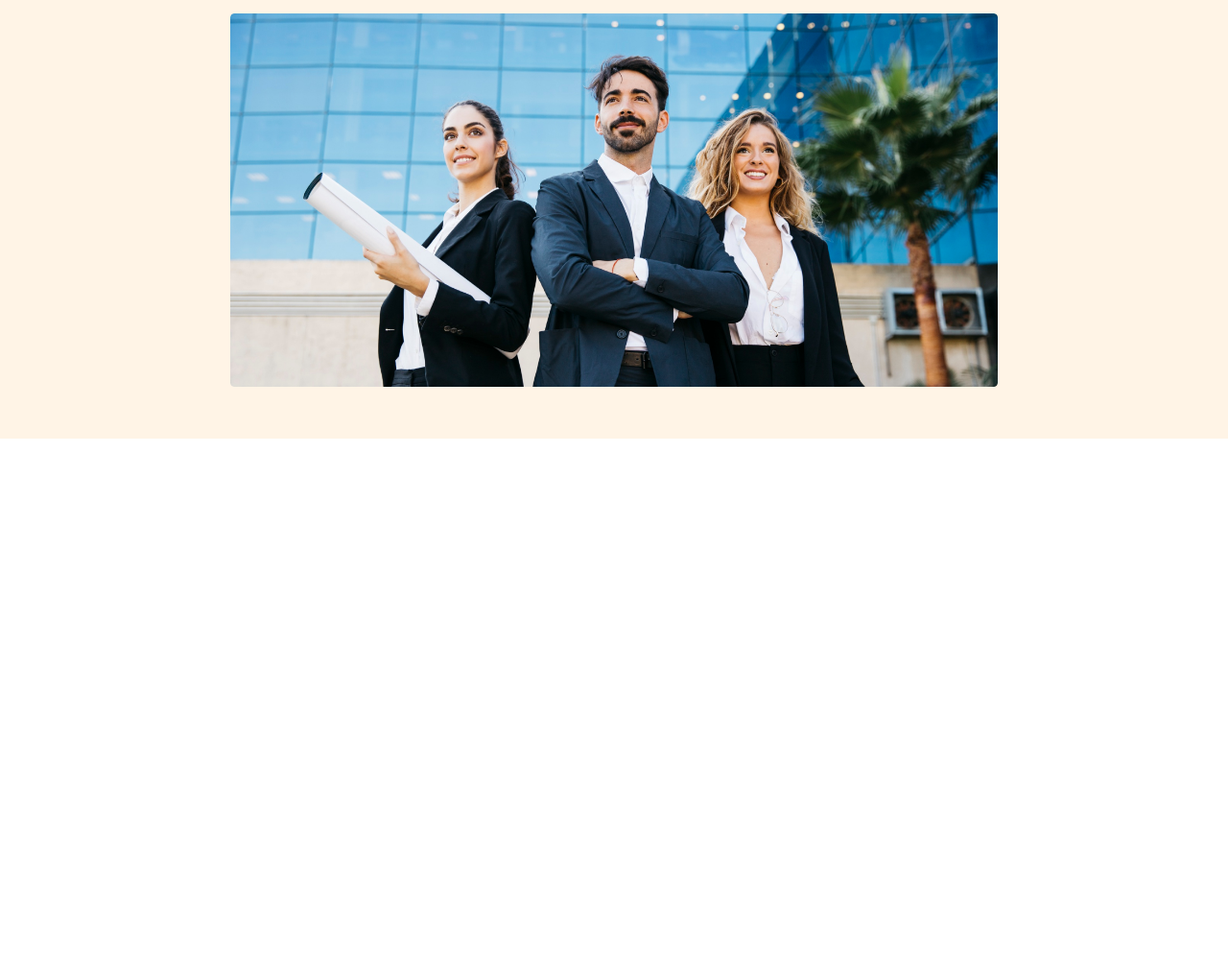
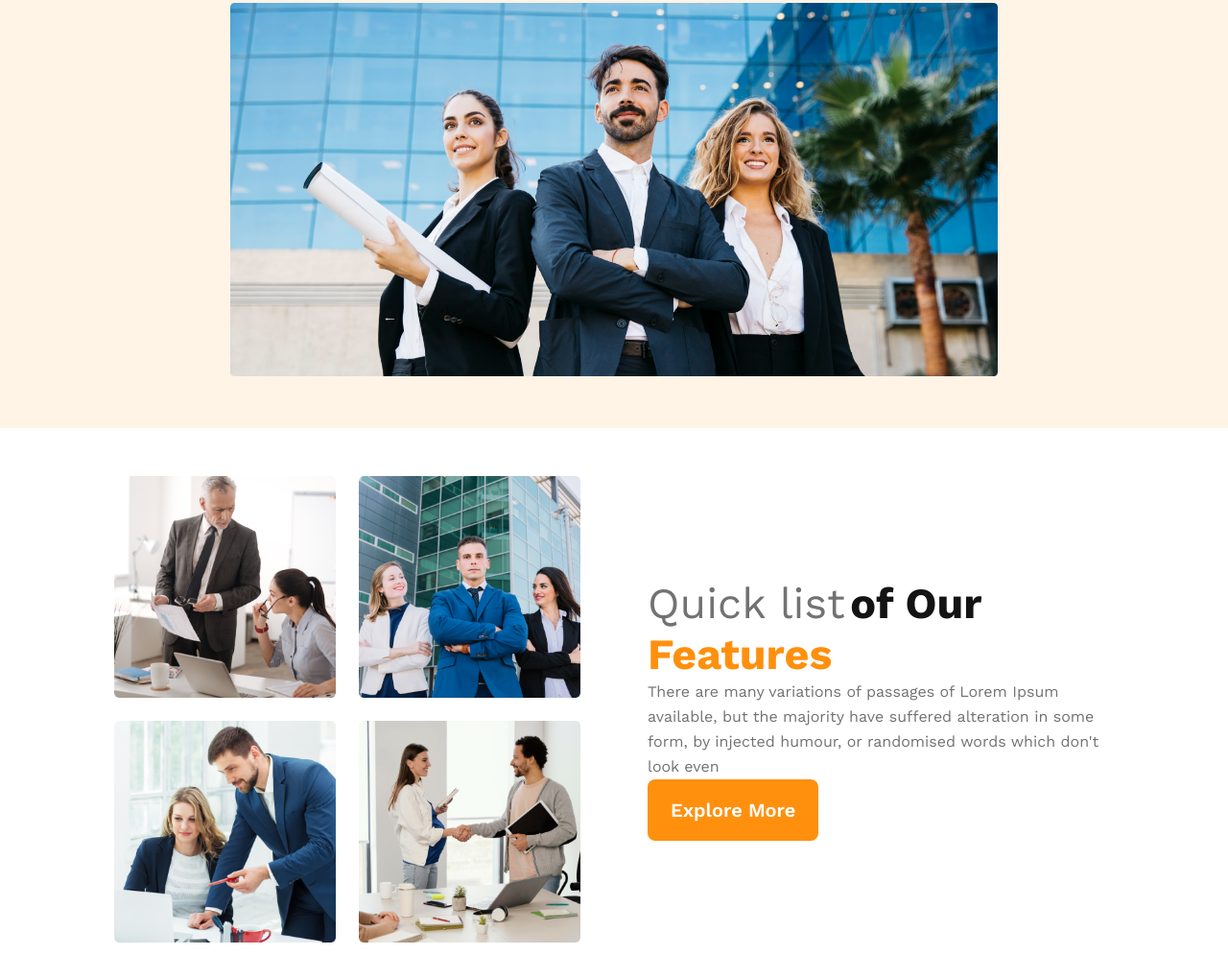
Before and after one commit to maksudur420/g3-architects-landing-page, a plain HTML site: page index.html in a window 1280 px wide. Shown: the part 526-1546 px from the top of the page at 96% size. Before the commit the page ends 983 px from the top, so only its background shows below. Drawn offline with nearby package versions, Linux system fonts and the light colour scheme.

Commit message:
team section fully responsive

```diff
--- a/index.html
+++ b/index.html
@@ -23,7 +23,7 @@
         <div class="banner">
             <div class="banner-info">
                 <h1 class="banner-title">Brand New Group of Architects</h1>
-                <p class="banner-description">
+                <p class="common-text">
                     There are many variations of passages of Lorem Ipsum available,
                     but the majority have suffered alteration in some form,
                      by injected humour, or randomised words which don't look even
@@ -33,7 +33,35 @@
             <img src="images/banner.png" alt="">
         </div>
     </header>
-    <main>
+    <!--End of Header Section-->
+    <main class="main-section">
+        <section class="team-section">
+            <div class="team-images">
+                <img class="img-size" src="images/team1.png" alt="">
+                <img class="img-size" src="images/team2.png" alt="">
+                <img class="img-size" src="images/team3.png" alt="">
+                <img class="img-size" src="images/team4.png" alt="">
+            </div>
+            <div class="team-content">
+                <h3 class="team-title">
+                    <span class="quick-list">Quick list</span>
+                    <span class="our"> of Our</span>
+                    <span class="txt-feature">Features</span>
+                </h3>
+                <p class="common-text">
+                    There are many variations of passages of Lorem Ipsum available,
+                    but the majority have suffered alteration in some form,
+                    by injected humour, or randomised words which don't look even
+                </p>
+                <button class="btn-primary">Explore More</button>
+            </div>
+        </section>
+        <section>
+
+        </section>
+        <section>
+
+        </section>
 
     </main>
     <footer>
--- a/style.css
+++ b/style.css
@@ -14,6 +14,12 @@
     font-weight: 600;
     border: none;
     cursor: pointer;
+}
+.common-text{
+    color: #727272;
+    font-weight: 400;
+    line-height: 26px;
+    font-size: 1rem;
 }
 /* Style Banner Section */
 header{
@@ -51,17 +57,49 @@ nav li a{
     font-size: 4rem;
     margin: 32px;
 }
-.banner-description{
-    color: #727272;
-    text-align: center;
-    font-weight: 400;
-    margin-bottom: 32px;
-}
 .banner img{
     width: 100%;
 }
-
-
+/* main section style */
+.main-section{
+    width: 100%;
+    margin: 50px auto;
+}
+/* team section style */
+.team-section{
+    display: flex;
+    align-items: center;
+    justify-content: center;
+}
+.team-images{
+    display: grid;
+    grid-template-columns: repeat(2,1fr);
+    gap: 24px;
+    width: 38%;
+}
+.img-size{
+    width: 100%;
+}
+.team-content{
+    padding-left: 70px;
+    width: 38%;
+}
+.quick-list{
+    color: #727272;
+    font-size: 2.8rem;
+    font-weight: 500;
+}
+.our{
+    color: #131313;
+    font-family: Work Sans;
+    font-size: 2.8rem;
+    font-weight: 700;
+}
+.txt-feature{
+    color: #FF900E;
+    font-size: 2.8rem;
+    font-weight: 700;
+}
 
 /* Responsoive Design Media Query for Mobile verson */
 @media screen and (max-width:576px) {
@@ -75,6 +113,17 @@ nav li a{
         font-size: 2rem;
     }
     .banner-info{
+        width: 100%;
+    }
+    .team-section{
+        flex-direction: column;
+    }
+    .team-images{
+        grid-template-columns: 1fr;
+        width: 100%;
+    }
+    .team-content{
+        padding: 0;
         width: 100%;
     }
 }
```
